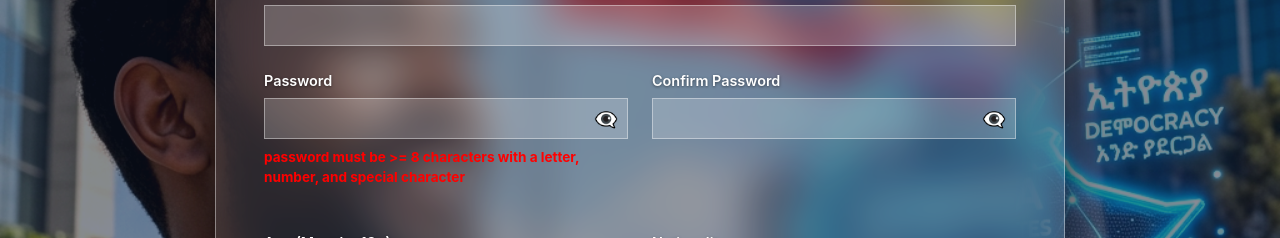
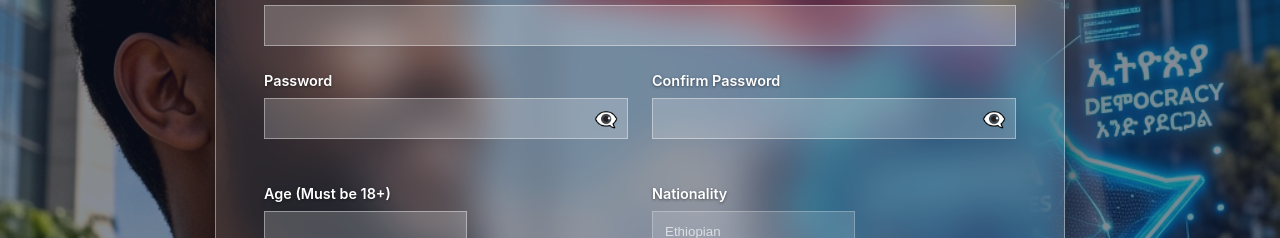
Before and after one commit to kirakiru1312-star/Online-voting-system-, a React (Create React App) app in the folder frontend/: page /register in a window 1280 px wide. Shown: the part 355-593 px from the top of the page. Built offline with nearby package versions, Linux system fonts and the light colour scheme; no server answers; the HTML template or start-up script is replaced by a standard one.

Commit message:
Fix password strength indicator on registration form

```diff
--- a/frontend/src/pages/RegisterPage.js
+++ b/frontend/src/pages/RegisterPage.js
@@ -193,6 +193,7 @@ const RegisterPage = () => {
                   {showPassword ? '👁️' : '👁️‍🗨️'}
                 </button>
               </div>
+              {form.password && (
                 <div style={{ marginTop: '0.5rem', fontSize: '0.85rem', fontWeight: 'bold' }}>
                   {(form.password.length >= 8 && /[a-zA-Z]/.test(form.password) && /[0-9]/.test(form.password) && /[^a-zA-Z0-9]/.test(form.password)) ? (
                     <span style={{ color: 'green' }}>strong</span>
@@ -200,6 +201,7 @@ const RegisterPage = () => {
                     <span style={{ color: 'red' }}>password must be &gt;= 8 characters with a letter, number, and special character</span>
                   )}
                 </div>
+              )}
             </div>
             <div className="form-group" style={{ position: 'relative' }}>
               <label style={labelStyle}>Confirm Password</label>
```
Lines whose indentation alone changed are shown as unchanged.
